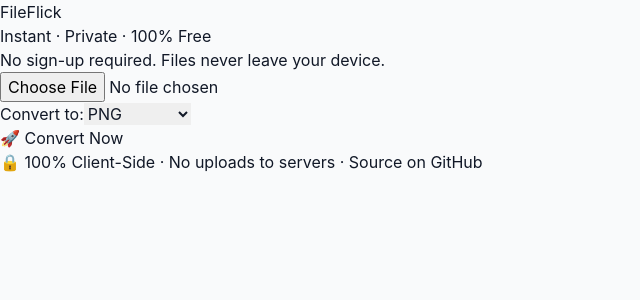
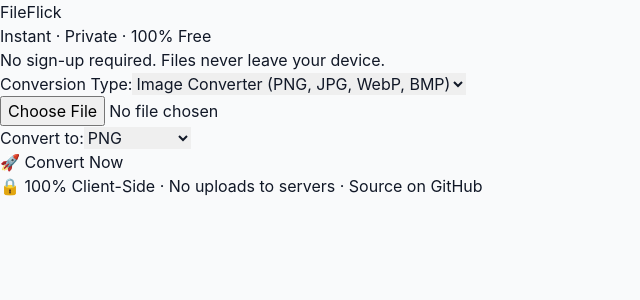
Before and after one commit to Anik23303/fileflick, a React (Vite) app: page / in a window 1280 px wide. Shown: the top 300 px of the page, without its empty margins (0-640 px from the left). Built offline with nearby package versions, Linux system fonts and the light colour scheme; the HTML template or start-up script is replaced by a standard one.

Commit message:
Update App.jsx

```diff
--- a/src/App.jsx
+++ b/src/App.jsx
@@ -1,8 +1,9 @@
 import React, { useState } from 'react';
-import { convertImage } from './core/converter';
+import { convertImage, convertDocxToPdf } from './core/converter';
 
 function App() {
   const [file, setFile] = useState(null);
+  const [conversionType, setConversionType] = useState('image');
   const [outputFormat, setOutputFormat] = useState('png');
   const [convertedFile, setConvertedFile] = useState(null);
   const [isLoading, setIsLoading] = useState(false);
@@ -19,7 +20,12 @@
     if (!file) return alert('Please upload a file first.');
     setIsLoading(true);
     try {
-      const result = await convertImage(file, outputFormat);
+      let result;
+      if (conversionType === 'image') {
+        result = await convertImage(file, outputFormat);
+      } else if (conversionType === 'document') {
+        result = await convertDocxToPdf(file);
+      }
       setConvertedFile(result);
     } catch (error) {
       alert('Conversion failed: ' + error.message);
@@ -32,7 +38,7 @@
     if (!convertedFile) return;
     const link = document.createElement('a');
     link.href = convertedFile.url;
-    link.download = `converted.${outputFormat}`;
+    link.download = convertedFile.name;
     document.body.appendChild(link);
     link.click();
     document.body.removeChild(link);
@@ -49,10 +55,24 @@
           <p className="text-xs text-gray-400 mt-1">No sign-up required. Files never leave your device.</p>
         </div>
 
+        {/* NEW: Conversion Type Selector */}
+        <div className="mb-4">
+          <label className="block text-sm font-medium text-gray-700 mb-1">Conversion Type:</label>
+          <select
+            value={conversionType}
+            onChange={(e) => setConversionType(e.target.value)}
+            className="w-full border border-gray-300 rounded-lg px-3 py-2 focus:ring-2 focus:ring-blue-500"
+          >
+            <option value="image">Image Converter (PNG, JPG, WebP, BMP)</option>
+            <option value="document">Document Converter (DOCX → PDF)</option>
+          </select>
+        </div>
+
         <div className="border-2 border-dashed border-gray-300 rounded-xl p-6 hover:border-blue-400 transition-colors">
           <input
             type="file"
             onChange={handleFileUpload}
+            accept={conversionType === 'image' ? 'image/*' : '.docx'}
             className="block w-full text-sm text-gray-500 file:mr-4 file:py-2 file:px-4 file:rounded-full file:border-0 file:text-sm file:font-semibold file:bg-blue-50 file:text-blue-700 hover:file:bg-blue-100"
           />
           {file && (
@@ -64,17 +84,25 @@
 
         <div className="grid grid-cols-2 gap-4 mt-6">
           <div>
-            <label className="block text-sm font-medium text-gray-700 mb-1">Convert to:</label>
+            <label className="block text-sm font-medium text-gray-700 mb-1">
+              {conversionType === 'image' ? 'Convert to:' : 'Output Format:'}
+            </label>
+            {conversionType === 'image' ? (
               <select
                 value={outputFormat}
                 onChange={(e) => setOutputFormat(e.target.value)}
-              className="w-full border border-gray-300 rounded-lg px-3 py-2 focus:ring-2 focus:ring-blue-500 focus:border-transparent"
+                className="w-full border border-gray-300 rounded-lg px-3 py-2 focus:ring-2 focus:ring-blue-500"
               >
                 <option value="png">PNG</option>
                 <option value="jpeg">JPG / JPEG</option>
                 <option value="webp">WebP</option>
                 <option value="bmp">BMP</option>
               </select>
+            ) : (
+              <div className="w-full border border-gray-300 rounded-lg px-3 py-2 bg-gray-100 text-gray-700">
+                PDF (Fixed)
+              </div>
+            )}
           </div>
           <div className="flex items-end">
             <button
```
Lines whose indentation alone changed are shown as unchanged.
